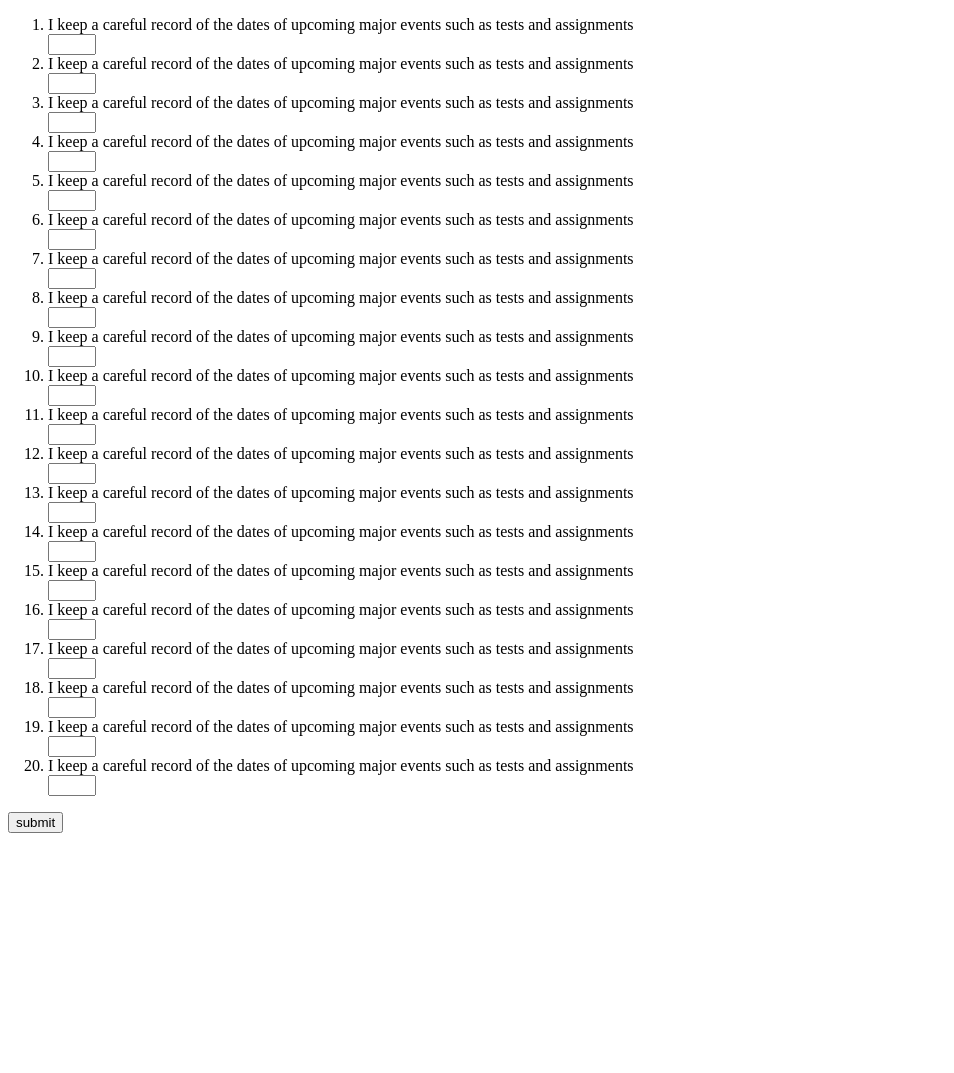
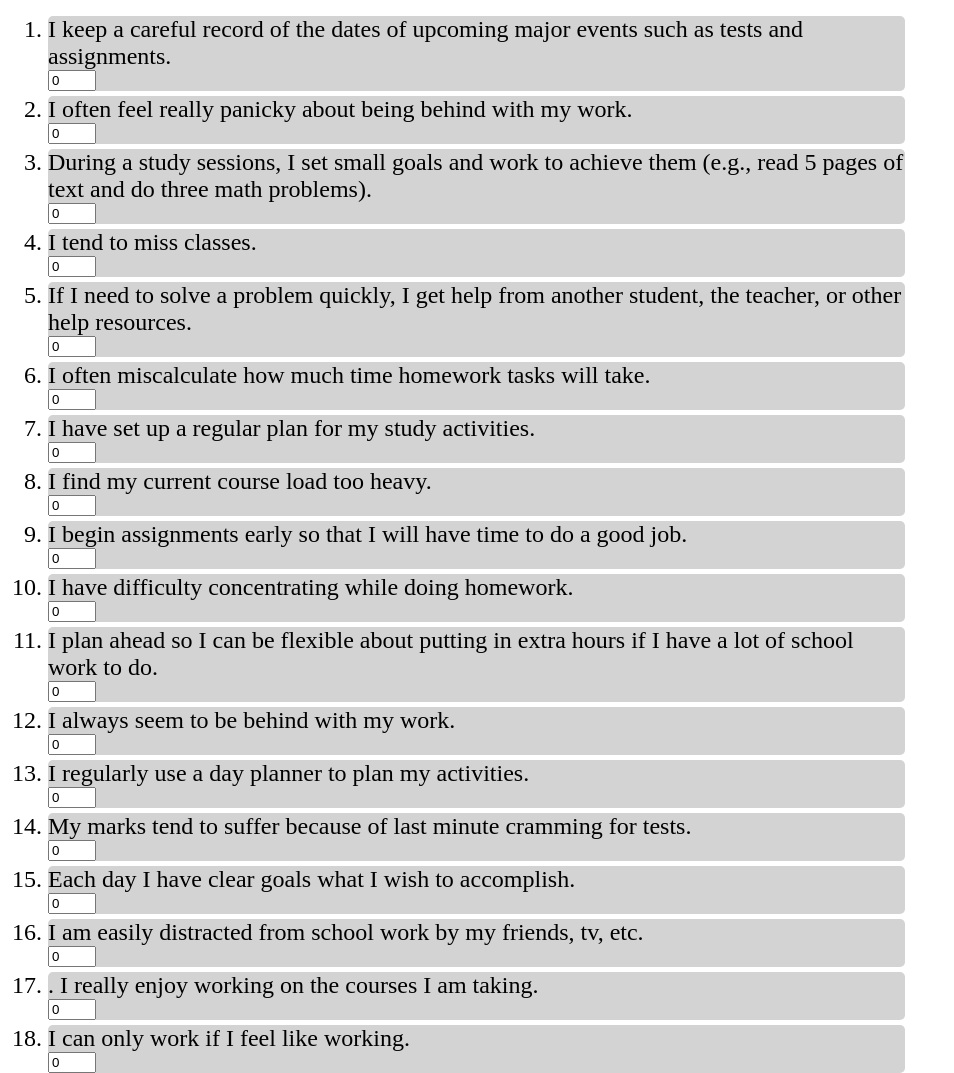
Before and after one commit to alexanderqbos/LernsTimeManagmentQuiz, a plain HTML site: page index.html in a window 1280 px wide. Shown: the top 1073 px of the page, without its empty margins (0-954 px from the left). Before the commit the page ends 849 px from the top, so only its background shows below. Drawn offline with Linux system fonts and the light colour scheme.

Commit message:
Changes to be committed: 	modified:   index.html

```diff
--- a/index.html
+++ b/index.html
@@ -3,90 +3,92 @@
 <head>
     <meta charset="UTF-8">
     <title>Alexander Bos - Time Management Self Assessment</title>
+    <link rel="stylesheet" href="style.css">
     <script src="script.js"></script>
 </head>
 <body>
     <div id="container">
         <form id="TMSAform" name="TMSAform">
             <ol>
-            <div class="Question">
-                <li>I keep a careful record of the dates of upcoming major events such as tests and assignments</li>
-                <input type="number" required name="q1" min="0" max="5">
-            </div>
-                <div class="Question">
-                    <li>I keep a careful record of the dates of upcoming major events such as tests and assignments</li>
-                    <input type="number" required name="q2" min="0" max="5">
+                <div class="question">
+                    <li>I keep a careful record of the dates of upcoming major events such as tests and assignments.</li>
+                    <input type="number" name="q1" min="0" max="5" value="0">
                 </div>
-                <div class="Question">
-                    <li>I keep a careful record of the dates of upcoming major events such as tests and assignments</li>
-                    <input type="number" required name="q3" min="0" max="5">
+                <div class="question">
+                    <li>I often feel really panicky about being behind with my work.</li>
+                    <input type="number" name="q2" min="0" max="5" value="0">
                 </div>
-                <div class="Question">
-                    <li>I keep a careful record of the dates of upcoming major events such as tests and assignments</li>
-                    <input type="number" required name="q4" min="0" max="5">
+                <div class="question">
+                    <li>During a study sessions, I set small goals and work to achieve them (e.g., read 5 pages of text and do three math problems).</li>
+                    <input type="number" name="q3" min="0" max="5" value="0">
                 </div>
-                <div class="Question">
-                    <li>I keep a careful record of the dates of upcoming major events such as tests and assignments</li>
-                    <input type="number" required name="q5" min="0" max="5">
+                <div class="question">
+                    <li>I tend to miss classes.</li>
+                    <input type="number" name="q4" min="0" max="5" value="0">
                 </div>
-                <div class="Question">
-                    <li>I keep a careful record of the dates of upcoming major events such as tests and assignments</li>
-                    <input type="number" required name="q6" min="0" max="5">
+                <div class="question">
+                    <li>If I need to solve a problem quickly, I get help from another student, the teacher, or other help resources.</li>
+                    <input type="number" name="q5" min="0" max="5" value="0">
                 </div>
-                <div class="Question">
-                    <li>I keep a careful record of the dates of upcoming major events such as tests and assignments</li>
-                    <input type="number" required name="q7" min="0" max="5">
+                <div class="question">
+                    <li>I often miscalculate how much time homework tasks will take.</li>
+                    <input type="number" name="q6" min="0" max="5" value="0">
                 </div>
-                <div class="Question">
-                    <li>I keep a careful record of the dates of upcoming major events such as tests and assignments</li>
-                    <input type="number" required name="q8" min="0" max="5">
+                <div class="question">
+                    <li>I have set up a regular plan for my study activities.</li>
+                    <input type="number" name="q7" min="0" max="5" value="0">
                 </div>
-                <div class="Question">
-                    <li>I keep a careful record of the dates of upcoming major events such as tests and assignments</li>
-                    <input type="number" required name="q9" min="0" max="5">
+                <div class="question">
+                    <li>I find my current course load too heavy.</li>
+                    <input type="number" name="q8" min="0" max="5" value="0">
                 </div>
-                <div class="Question">
-                    <li>I keep a careful record of the dates of upcoming major events such as tests and assignments</li>
-                    <input type="number" required name="q10" min="0" max="5">
+                <div class="question">
+                    <li>I begin assignments early so that I will have time to do a good job.</li>
+                    <input type="number" name="q9" min="0" max="5" value="0">
                 </div>
-                <div class="Question">
-                    <li>I keep a careful record of the dates of upcoming major events such as tests and assignments</li>
-                    <input type="number" required name="q11" min="0" max="5">
+                <div class="question">
+                    <li>I have difficulty concentrating while doing homework.</li>
+                    <input type="number" name="q10" min="0" max="5" value="0">
                 </div>
-                <div class="Question">
-                    <li>I keep a careful record of the dates of upcoming major events such as tests and assignments</li>
-                    <input type="number" required name="q12" min="0" max="5">
+                <div class="question">
+                    <li>I plan ahead so I can be flexible about putting in extra hours if I have a lot of school work to do.</li>
+                    <input type="number" name="q11" min="0" max="5" value="0">
                 </div>
-                <div class="Question">
-                    <li>I keep a careful record of the dates of upcoming major events such as tests and assignments</li>
-                    <input type="number" required name="q13" min="0" max="5">
+                <div class="question">
+                    <li>I always seem to be behind with my work.</li>
+                    <input type="number" name="q12" min="0" max="5" value="0">
                 </div>
-                <div class="Question">
-                    <li>I keep a careful record of the dates of upcoming major events such as tests and assignments</li>
-                    <input type="number" required name="q14" min="0" max="5">
+                <div class="question">
+                    <li>I regularly use a day planner to plan my activities.</li>
+                    <input type="number" name="q13" min="0" max="5" value="0">
                 </div>
-                <div class="Question">
-                    <li>I keep a careful record of the dates of upcoming major events such as tests and assignments</li>
-                    <input type="number" required name="q15" min="0" max="5">
+                <div class="question">
+                    <li>My marks tend to suffer because of last minute cramming for tests.</li>
+                    <input type="number" name="q14" min="0" max="5" value="0">
                 </div>
-                <div class="Question">
-                    <li>I keep a careful record of the dates of upcoming major events such as tests and assignments</li>
-                    <input type="number" required name="q16" min="0" max="5">
+                <div class="question">
+                    <li>Each day I have clear goals what I wish to accomplish.</li>
+                    <input type="number" name="q15" min="0" max="5" value="0">
                 </div>
-                <div class="Question">
-                    <li>I keep a careful record of the dates of upcoming major events such as tests and assignments</li>
-                    <input type="number" required name="q17" min="0" max="5">
+                <div class="question">
+                    <li>I am easily distracted from school work by my friends, tv, etc.</li>
+                    <input type="number" name="q16" min="0" max="5" value="0">
                 </div>
-                <div class="Question">
-                    <li>I keep a careful record of the dates of upcoming major events such as tests and assignments</li>
-                    <input type="number" required name="q18" min="0" max="5">
-                </div><div class="Question">
-                    <li>I keep a careful record of the dates of upcoming major events such as tests and assignments</li>
-                    <input type="number" required name="q19" min="0" max="5">
+                <div class="question">
+                    <li>. I really enjoy working on the courses I am taking.</li>
+                    <input type="number" name="q17" min="0" max="5" value="0">
                 </div>
-                <div class="Question">
-                    <li>I keep a careful record of the dates of upcoming major events such as tests and assignments</li>
-                    <input type="number" required name="q20" min="0" max="5">
+                <div class="question">
+                    <li>I can only work if I feel like working.</li>
+                    <input type="number" name="q18" min="0" max="5" value="0">
+                </div>
+                <div class="question">
+                    <li>I prioritize tasks effectively.</li>
+                    <input type="number" name="q19" min="0" max="5" value="0">
+                </div>
+                <div class="question">
+                    <li>I have a hard time deciding just what school work I should be doing outside of class.</li>
+                    <input type="number" name="q20" min="0" max="5" value="0">
                 </div>
             </ol>
             <input type="button" value="submit" onclick="completeForm()">
```
